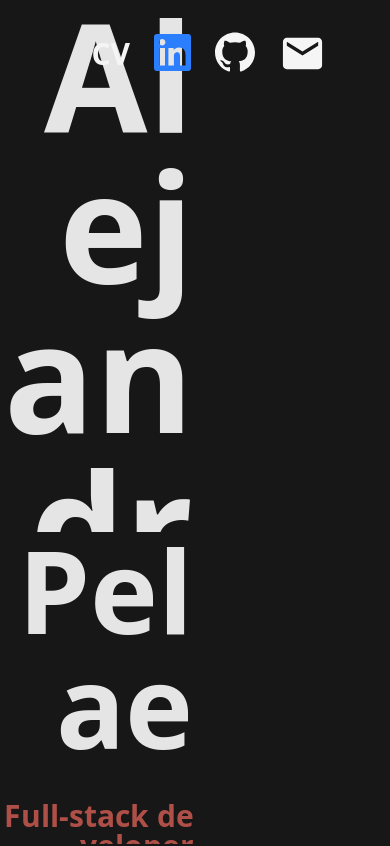
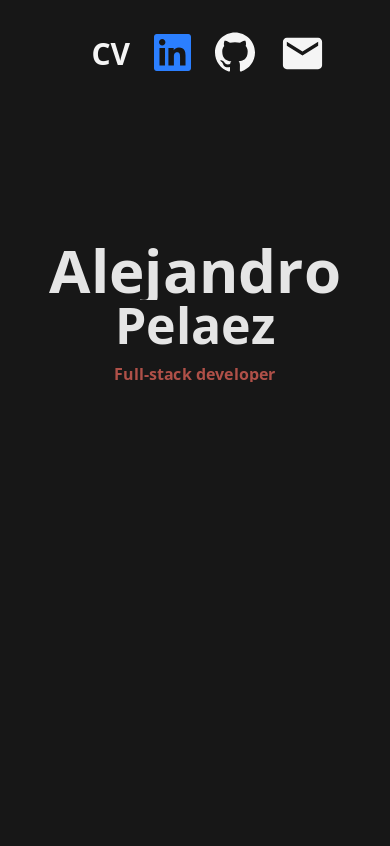
Before and after one commit to alexpadev/portfolio, a React (Vite) app: page / in a window 390 px wide. Shown: the top 846 px of the page. Built offline with nearby package versions, Linux system fonts and the light colour scheme.

Commit message:
better descriptions, responsive all but header

```diff
--- a/src/components/About.jsx
+++ b/src/components/About.jsx
@@ -64,10 +64,26 @@ const sections = [
 
 const About = () => {
   return (
-    <div className="w-full min-h-screen mt-25 bg-neutral-900 text-neutral-100 justify-center py-16">
+    <div
+      className="
+        w-full min-h-screen mt-25 bg-neutral-900 text-neutral-100
+        justify-center py-16
+        px-4 sm:px-6 md:px-0
+      "
+    >
       <h2 className="text-4xl font-bold text-center mb-8">About me</h2>
 
-      <div className="text-white w-3/4 max-w-5xl mb-12 px-4 pt-12 mx-auto">
+      <div
+        className="
+          text-white
+          w-full sm:w-3/4
+          max-w-5xl
+          mb-12
+          px-0 sm:px-4
+          pt-12
+          mx-auto
+        "
+      >
         {sections.map(({ Icon, title, content }) => (
           <ScrollFloat
             key={title}
@@ -77,7 +93,6 @@ const About = () => {
             scrollEnd="bottom top"
             stagger={0.02}
           >
-
             <section className="mb-12">
               <header className="flex items-center mb-4 border-b-2 border-neutral-600 pb-2 space-x-2">
                 <Icon size={28} className="text-[#af5048]" />
--- a/src/components/Header.jsx
+++ b/src/components/Header.jsx
@@ -1,8 +1,5 @@
-import { Link } from "react-router-dom";
 import { SiLinkedin, SiGithub } from "react-icons/si";
-import { AiFillFile } from "react-icons/ai";
 import { MdEmail } from "react-icons/md";
-import {cvIcon} from './svg';
 
 
 
--- a/src/components/Home.jsx
+++ b/src/components/Home.jsx
@@ -11,11 +11,22 @@ function Home() {
 
   return (
     <div className="flex flex-col bg-neutral-900">
-      <div className="flex-shrink-0 w-full h-screen flex">
-        <div className="w-6/7 flex flex-col items-end justify-center pr-8">
+      <div className="flex flex-col md:flex-row flex-shrink-0 w-full h-screen">
+        <div
+          className="
+            w-full md:w-6/7
+            flex flex-col items-center md:items-end justify-center
+            px-4 sm:px-6 md:pr-8
+            mt-60 md:mt-0
+          "
+        >
           <SplitText
             text="Alejandro"
-            className="text-[150px] leading-none font-bold text-neutral-200 text-right block"
+            className="
+              text-[60px] sm:text-[100px] md:text-[150px]
+              leading-none font-bold text-neutral-200
+              text-center md:text-right block
+            "
             delay={75}
             duration={0.6}
             ease="power3.out"
@@ -30,7 +41,11 @@ function Home() {
 
           <SplitText
             text="Pelaez"
-            className="text-[115px] leading-none font-bold text-neutral-200 text-right block"
+            className="
+              text-[50px] sm:text-[90px] md:text-[115px]
+              leading-none font-bold text-neutral-200
+              text-center md:text-right block
+            "
             delay={125}
             duration={0.6}
             ease="power3.out"
@@ -45,7 +60,11 @@ function Home() {
 
           <SplitText
             text="Full‑stack developer"
-            className="text-[30px] leading-none font-bold text-[#af5048] text-right block mt-6"
+            className="
+              text-[16px] sm:text-[24px] md:text-[30px]
+              leading-none font-bold text-[#af5048]
+              text-center md:text-right block mt-4 sm:mt-6
+            "
             delay={20}
             duration={0.6}
             ease="power3.out"
@@ -59,8 +78,20 @@ function Home() {
           />
         </div>
 
-        <div className="w-1/2 flex items-center justify-start ml-10">
-          <l-trio size="150" speed="4.0" color="#af5048" />
+        <div
+          className="
+            w-full md:w-1/2
+            flex items-center justify-center md:justify-start
+             md:mt-0
+            px-4 sm:px-6 md:ml-10
+          "
+        >
+          <l-trio
+            size="150"
+            speed="4.0"
+            color="#af5048"
+            class="transform scale-30 md:scale-100 origin-center"
+          />
         </div>
       </div>
 
--- a/src/components/Projects.jsx
+++ b/src/components/Projects.jsx
@@ -6,7 +6,7 @@ export const projectsData = [
   {
     title: "Portfolio",
     description:
-      "My online portfolio, made with React, TailwindCSS and deployed in GitHub Pages. It has experimentation with GSAP animations aswell. Includes personal information, tech stack, projects and contact information.",
+      "My online portfolio, made with React, TailwindCSS and deployed in GitHub Pages. In this project I experimented with GSAP animations for the frist time. Includes personal information, tech stack, projects and contact information.",
     techIcons: [
       <SiReact key="react" color="af5048" size={24} />,
       <SiTailwindcss key="tw" color="af5048" size={24} />
@@ -20,7 +20,7 @@ export const projectsData = [
   {
     title: "Tactix",
     description:
-      "Aplicación de gestión de tareas (To-Do) con autenticación de usuarios. Backend en Node.js + Express y base de datos MongoDB. Frontend en React.",
+      "Probably my most ambitious project so far. Tactix is an application where users can create or take part in sport events (such as football games or tournaments) alone or as a team. Among other features, there is team creation, game and tournament organization, group and individual chat made with websocket, a map where users can see nearby events, etc. Backend based on Node.js + Express, two databases with MongoDB and MariaDB. Frontend made with React.",
     techIcons: [
       <SiJavascript key="js" color="af5048" size={24} />,
       <SiNodedotjs key="node" color="af5048" size={24} />,
@@ -39,7 +39,7 @@ export const projectsData = [
   {
     title: "TrainR",
     description:
-      "App where users can manage their own routines. Backend made with NodeJs with Express, frontend made with React. Database based on PostgreSQL.",
+      "App where users can manage their own routines. Backend made with Node.js with Express, frontend made with React. Database based on PostgreSQL.",
     techIcons: [
       <SiJavascript key="js" color="af5048" size={24} />,
       <SiNodedotjs key="node" color="af5048" size={24} />,
@@ -57,7 +57,7 @@ export const projectsData = [
   {
     title: "Chatter",
     description:
-      "Real-time chatting app. Backend based on NodeJS with Express y Frontend en React. BD en MongoDB, autenticación y chat grupal por websocket. AI chatbot con Gemini API.",
+      "Real-time chatting app. Backend based on Node.js with Express y Frontend en React. BD en MongoDB, autenticación y chat grupal por websocket. AI chatbot con Gemini API.",
     techIcons: [
       <SiJavascript key="js" color="af5048" size={24} />,
       <SiNodedotjs key="node" color="af5048" size={24} />,
@@ -92,12 +92,11 @@ export const projectsData = [
   {
     title: "Wannapop",
     description:
-      "Aplicación de gestión de tareas (To-Do) con autenticación de usuarios. Backend en Node.js + Express y base de datos MongoDB. Frontend en React.",
+      "Wallapop clone. Users can look for products published by sellers. Unable to work due to the API belonging to my old educational institution. Coded with vanilla Javascript and simple HTML templates.",
     techIcons: [
       <SiJavascript key="js" color="af5048" size={24} />,
-      <SiMongodb key="mongo" color="af5048" size={24} />,
-      <SiReact key="react" color="af5048" size={24} />,
-      <SiTailwindcss key="tw" color="af5048" size={24} />
+      <SiBootstrap key="bootstrap" color="af5048" size={24} />
+
     ],
     image: "src/assets/wannapop.png",
     links: {
@@ -110,14 +109,24 @@ const Projects = () => {
   return (
     <section
       id="projects"
-      className="w-full bg-neutral-900 mt-25 text-neutral-100 py-16 px-50"
+      className="
+        w-full bg-neutral-900 mt-25 text-neutral-100 py-16
+        px-4 sm:px-6 md:px-50
+      "
     >
       <h2 className="text-4xl font-bold text-center mb-18">My Projects</h2>
 
       <div className="max-w-7xl mx-auto">
-
-
-        <div className="grid grid-cols-1 md:grid-cols-1 xl:grid-cols-2 3xl:grid-cols-3 gap-8">
+        <div
+          className="
+            grid grid-cols-1
+            sm:grid-cols-1
+            md:grid-cols-2
+            xl:grid-cols-2
+            3xl:grid-cols-3
+            gap-8
+          "
+        >
           {projectsData.map((project) => (
             <ScrollFloat
               key={project.title}
@@ -128,26 +137,32 @@ const Projects = () => {
               stagger={0.03}
             >
               <div className="border border-neutral-700 rounded-lg p-6 flex flex-col h-full hover:shadow-lg transition-shadow">
-
                 <div className="mb-4">
-                  <h3 className="text-2xl font-semibold mb-3">{project.title}</h3>
-                  <p className="text-neutral-300 mb-4">{project.description}</p>
-
+                  <h3 className="text-2xl font-semibold mb-3">
+                    {project.title}
+                  </h3>
+                  <p className="text-neutral-300 mb-4">
+                    {project.description}
+                  </p>
                 </div>
 
                 <div className="mt-auto">
-                    <div className="flex flex-wrap items-center gap-2">
+                  <div className="flex flex-wrap items-center gap-2 mb-4">
                     {project.techIcons.map((IconComp, i) => (
-                      <div key={i} className="text-amber-400 mb-4">{IconComp}</div>
+                      <div key={i} className="text-amber-400">
+                        {IconComp}
+                      </div>
                     ))}
                   </div>
-                 <div className="border border-neutral-800 rounded-lg overflow-hidden mb-8 w-full">
+
+                  <div className="border border-neutral-800 rounded-lg overflow-hidden mb-8 w-full">
                     <img
                       src={project.image}
                       alt={`Imagen del proyecto ${project.title}`}
                       className="w-full h-auto object-contain"
                     />
                   </div>
+
                   <div className="flex items-center space-x-4">
                     {project.links.github && (
                       <a
@@ -173,10 +188,8 @@ const Projects = () => {
                     )}
                   </div>
                 </div>
-
               </div>
             </ScrollFloat>
-
           ))}
         </div>
       </div>
--- a/src/components/svg.jsx
+++ /dev/null
@@ -1,20 +0,0 @@
-import * as React from "react";
-
-export const cvIcon = (props) => (
-  <svg
-    xmlns="http://www.w3.org/2000/svg"
-    xmlSpace="preserve"
-    id="Capa_1"
-    width="39"
-    height="39"
-    fill="#f5f5f5"
-    stroke="#f5f5f5"
-    version="1.1"
-    viewBox="0 0 43.916 43.916"
-  >
-    <path
-      id="SVGRepo_iconCarrier"
-      d="M34.395 0H9.522a5 5 0 0 0-5 5v33.916a5 5 0 0 0 5 5h24.871a5 5 0 0 0 5-5V5a5 5 0 0 0-4.998-5zM9.208 16.855c0-1.172.951-2.121 2.121-2.121h.742a4.9 4.9 0 0 1-1.277-3.304 4.932 4.932 0 0 1 9.864.001 4.9 4.9 0 0 1-1.279 3.303h.709a2.12 2.12 0 0 1 2.121 2.121v3.578c0 1.122-.875 2.03-1.975 2.106h-9.051a2.115 2.115 0 0 1-1.975-2.106v-3.578zm23.5 20.561h-21.5a2 2 0 0 1 0-4h21.5a2 2 0 0 1 0 4zm0-7.5h-21.5a2 2 0 0 1 0-4h21.5a2 2 0 0 1 0 4zm0-7.5h-6.5a2 2 0 0 1 0-4h6.5a2 2 0 0 1 0 4z"
-    ></path>
-  </svg>
-);
```
